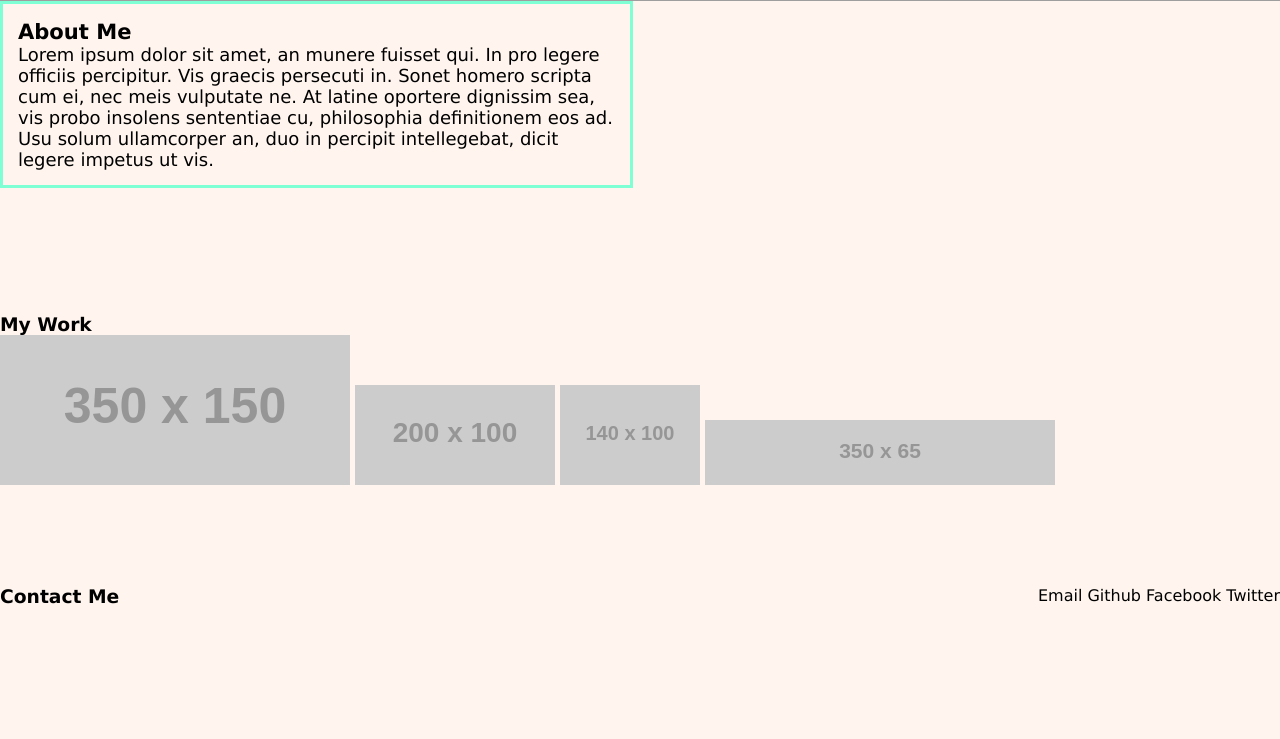
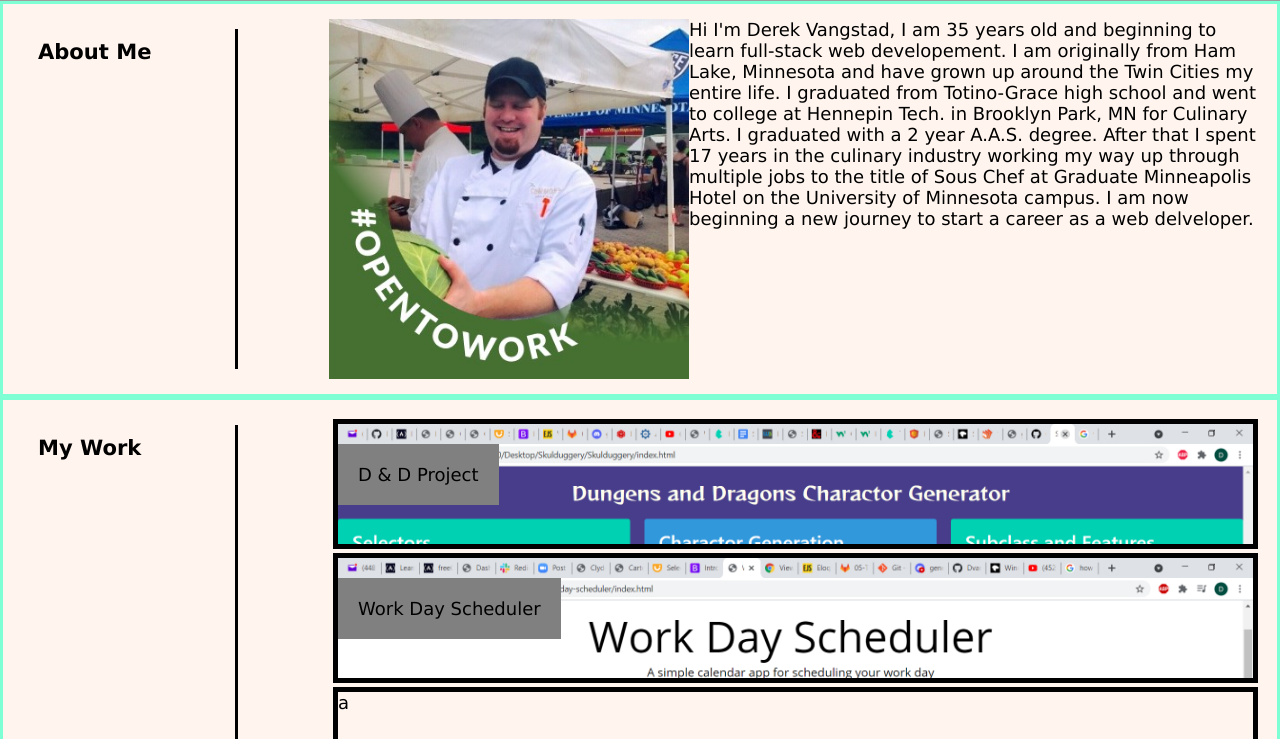
Before and after one commit to Dvangstad/Derek-Vangstad-Profile, a plain HTML site: page index.html in a window 1280 px wide. Shown: the part 159-898 px from the top of the page. Before the commit the page ends 800 px from the top, so only its background shows below. Drawn offline with Linux system fonts and the light colour scheme; grey boxes are pictures that could not be loaded; placeholder pictures from the web are drawn by us; files whose address does not match are found by name.

Commit message:
Styling changes

```diff
--- a/index.html
+++ b/index.html
@@ -19,6 +19,7 @@
                 <a href="About Me">About Me</a>
                 <a href="My Work">My Work</a>
                 <a href="Contact Me">Contact Me</a>
+                <a href="resume.html">Resume</a>
             </ul>
 
 
@@ -32,33 +33,53 @@
         </div>
     </header>
 
-    <section class="student">
+    <section class="section">
         <h3>About Me</h3>
+        <div>
+            <img src="./Profile.jpg" alt="me" class="picture">
             <p>
-                     Lorem ipsum dolor sit amet, an munere fuisset qui.
-                     In pro legere officiis percipitur. Vis graecis persecuti in.
-                     Sonet homero scripta cum ei, nec meis vulputate ne.
-                     At latine oportere dignissim sea, vis probo insolens sententiae cu, philosophia definitionem eos ad.
-                     Usu solum ullamcorper an, duo in percipit intellegebat, dicit legere impetus ut vis.
+                    Hi I'm Derek Vangstad, I am 35 years old and beginning to learn full-stack web developement.
+                I am originally from Ham Lake, Minnesota and have grown up around the Twin Cities my entire life.
+                I graduated from Totino-Grace high school and went to college at Hennepin Tech. in Brooklyn Park, MN for
+                Culinary Arts.  I graduated with a 2 year A.A.S. degree.  After that I spent 17 years in the culinary
+                industry working my way up through multiple jobs to the title of Sous Chef at Graduate Minneapolis Hotel
+                on the University of Minnesota campus.  I am now beginning a new journey to start a career as a web delveloper.
+
+
             </p>
+        </div>
     </section>
 
-    <section class="work">
+    <section class="section">
         <h3>My Work</h3>
-            <img src="https://via.placeholder.com/350x150" alt="placeholder">
+        <div>
+            <div class="work-item project-one">
+                <!-- <h3>TEST</h3> -->
+                <a href="https://dvangstad.github.io/Skulduggery/">D & D Project</a>
+            </div>
+            <div class="work-item project-two">
+                <!-- <h3>TEST</h3> -->
+                <a href="https://dvangstad.github.io/work-day-scheduler/">Work Day Scheduler</a>
+            </div>
+            <div class="work-item">
+                <!-- <h3>TEST</h3> -->
+                a
+            </div>
+            <!-- <img src="https://via.placeholder.com/350x150" alt="placeholder">
             <img src="https://via.placeholder.com/200x100" alt="placeholder">
             <img src="https://via.placeholder.com/140x100" alt="placeholder">
-            <img src="https://via.placeholder.com/350x65" alt="placeholder">
+            <img src="https://via.placeholder.com/350x65" alt="placeholder"> -->
+        </div>
     </section>
 
-    <section class="contact">
+    <section class="section">
         <h3>Contact Me</h3>
 
         <ul>
-                Email
-                Github
-                Facebook
-                Twitter
+            <a href= "mailto: dvangstad44@gmail.com">Email</a>
+            <a href= "https://github.com/Dvangstad">Github</a>
+            <a href="https://www.linkedin.com/in/derek-vangstad-0353a3106/">Linkedin</a>
+
         </ul>
 
     </section>
--- a/style.css
+++ b/style.css
@@ -19,11 +19,12 @@ body {
 }
 
 .nav-bar h1 {
+    display: flex;
     background-color: aquamarine;
     color: black;
     position: relative;;
     height: 90%;
-    flex: o 0 200px;
+
     top: 5%;
     text-align: center;
 
@@ -32,13 +33,14 @@ body {
 }
 
 .nav-bar a{
-    display: inline-block;
+    display: inline-flexbox;
+
     text-align: end;
     font-size: x-large;
     padding: 20px;
     margin: 0px;
     color: aquamarine;
-    flex-wrap: nowrap;
+    flex-wrap: wrap;
 
 }
 .nav-bar ul {
@@ -54,6 +56,7 @@ body {
 /* End of Nav Section */
 
 .backgroundImage {
+
     height: 12vh;
     background: url("https://i.pinimg.com/originals/bc/1e/88/bc1e8884b0c4cb638753ba953e102334.jpg");
 
@@ -64,16 +67,63 @@ body {
     height: 92px;
 }
 
-.student {
-    position: absolute;
+.section {
+    /* position: absolute; */
 
-    width: 597px;
+    /* width: 597px; */
     border: 3px solid aquamarine;
     padding: 15px;
     font-size: large;
+    display: flex;
+    flex-wrap: wrap;
+    align-items: stretch;
+    justify-content: space-between;
+}
 
+.section h3 {
+    flex: 0 0 15%;
+    padding: 10px;
+    margin: 10px;
+    border-right: 3px solid
+}
 
+.section div {
+    flex: 0 0 75%;
 }
+
+.picture{
+    float: left;
+    max-width: 360px;
+}
+/* .container {
+    display: flex;
+    flex
+} */
+
+.work-item {
+    border:  5px solid;
+    min-height: 120px;
+    max-height: 120px;
+    margin: 4px;
+}
+.work-item a {
+    background-color: grey;
+    position: relative;
+    top: 40;
+    padding: 20px;
+    text-decoration: none;
+    color: white;
+}
+.project-one{
+    background-image: url(./Screenshot3.png);
+    background-size: cover;
+}
+
+.project-two{
+    background-image: url(./Screenshot2.png);
+    background-size: cover;
+}
+
 
 .contact {
     position: absolute;
@@ -97,3 +147,17 @@ body {
 #text {
     text-align: end;
 }
+
+.section a {
+    flex: 0 0 40%;
+    justify-content: space-evenly;
+    color: black;
+}
+
+.section ul {
+    flex: 0 0 40%;
+    justify-content: space-evenly;
+    color: black;
+    text-align: center;
+
+}
```
Also changed, not shown: resume.html (added, +12 -0 lines), Profile.jpg (added), Screenshot2.png (added), Screenshot3.png (added), 1 other file. Lines whose indentation alone changed are shown as unchanged.
